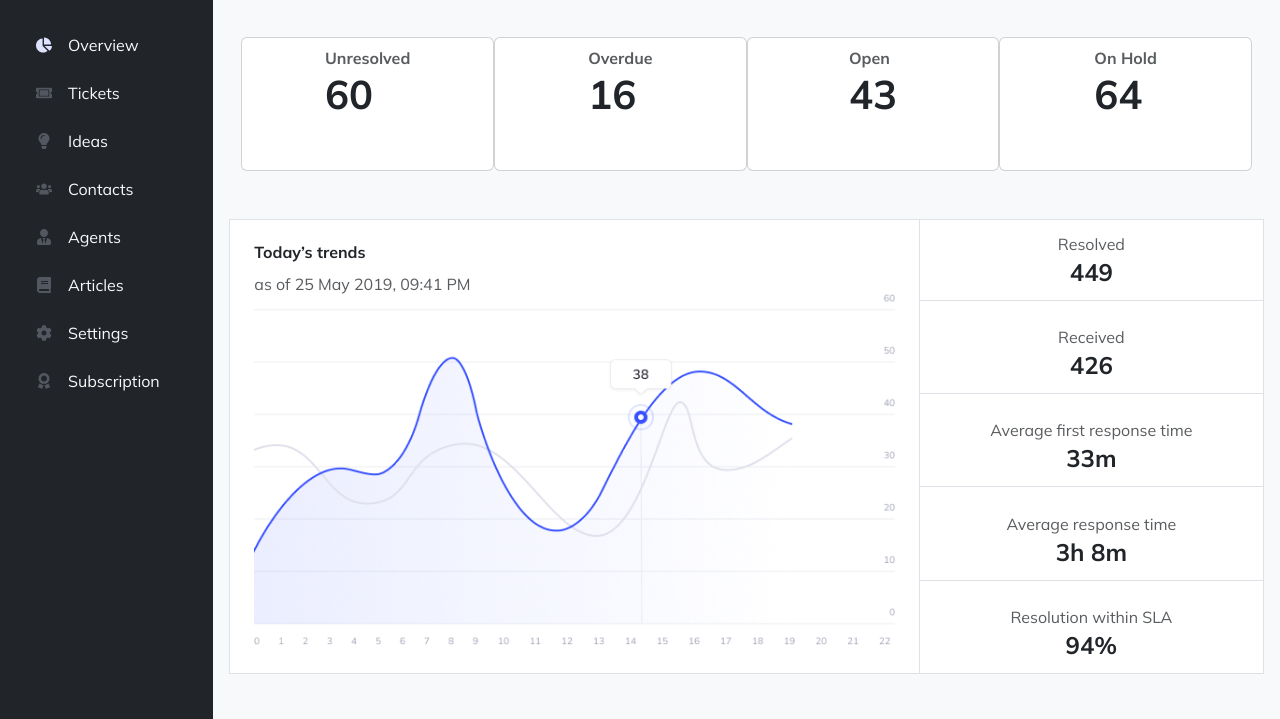
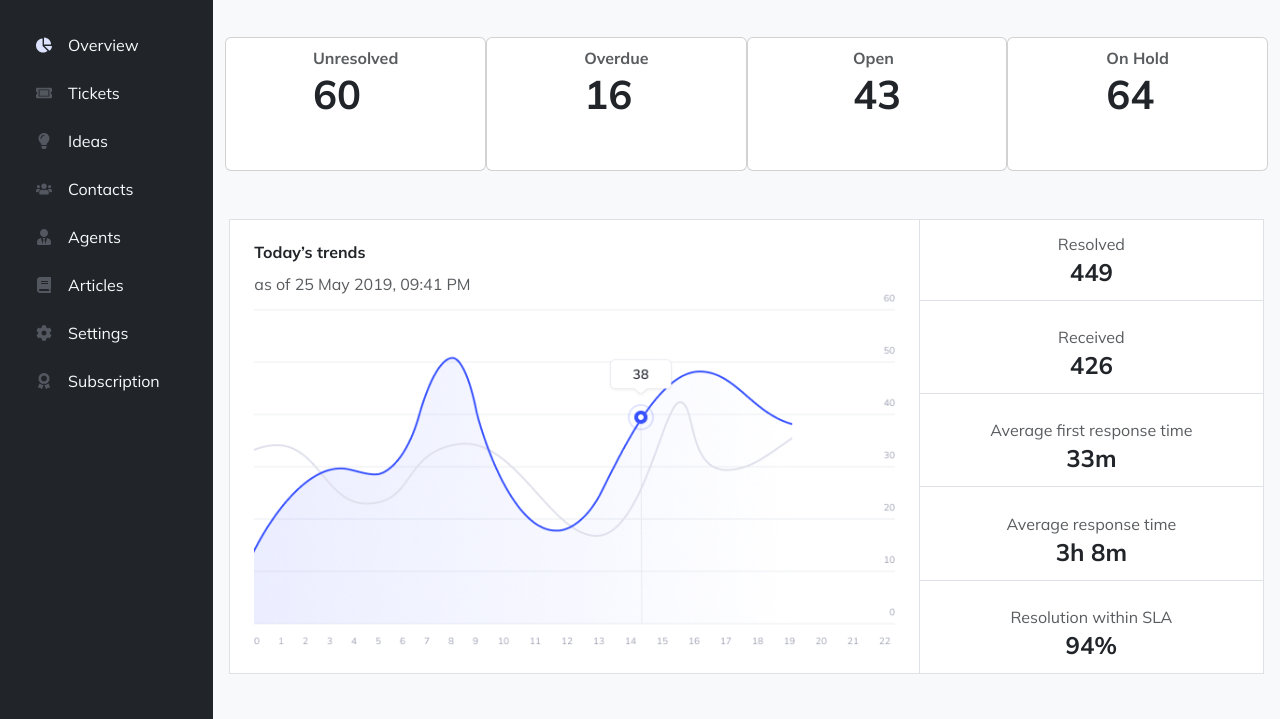
Before and after one commit to Goopydoopy/inm320bootstrapprojects, a website: page public/index.html in a window 1280 px wide. Shown: the part 75-794 px from the top of the page. Drawn offline with nearby package versions, Linux system fonts and the light colour scheme.

Commit message:
Update index.html

```diff
--- a/public/index.html
+++ b/public/index.html
@@ -170,28 +170,28 @@
                 </div>
             </div>
             <!--Card row starts-->
-            <section class="d-flex justify-content-between my-5 mx-3" id="fourcardrow">
-                <div class="card align-items-center" style="width: 258px;height: 134px;">
+            <section class="d-flex justify-content-between my-5 mx-0" id="fourcardrow">
+                <div class="card align-items-center" style="width: 350px;height: 134px;">
                     <div class="card-body">
                         <h6 class="card-subtitle mb-2 text-muted fw-bolder">Unresolved</h6>
                         <p class="card-text fw-bolder" style="font-size: 40px">60</p>
                     </div>
                 </div>
 
-                <div class="card align-items-center" style="width: 258px;height: 134px;">
+                <div class="card align-items-center" style="width: 350px;height: 134px;">
                     <div class="card-body">
                         <h6 class="card-subtitle mb-2 text-muted fw-bolder">Overdue</h6>
                         <p class="card-text fw-bolder" style="font-size: 40px;">16</p>
                     </div>
                 </div>
 
-                <div class="card align-items-center" style="width: 258px;height: 134px;">
+                <div class="card align-items-center" style="width: 350px;height: 134px;">
                     <div class="card-body">
                         <h6 class="card-subtitle mb-2 text-muted fw-bolder ">Open</h6>
                         <p class="card-text fw-bolder" style="font-size: 40px;">43</p>
                     </div>
                 </div>
-                <div class="card align-items-center" style="width: 258px;height: 134px;">
+                <div class="card align-items-center" style="width: 350px;height: 134px;">
                     <div class="card-body">
                         <h6 class="card-subtitle mb-2 text-muted fw-bolder">On Hold</h6>
                         <p class="card-text fw-bolder" style="font-size: 40px;">64</p>
@@ -235,7 +235,7 @@
             </section>
             <!-- Last Section -->
             <section class="d-flex justify-content-between m-5" id="lastsection">
-                <div class="card d-flex flex-column justify-content-evenly p-0" style="width:546px; height: 336px;">
+                <div class="card d-flex flex-column justify-content-evenly p-0" style="width:710px; height: 336px;">
                     <div class="card-body p-0">
                         <div class="d-flex justify-content-between p-3">
                             <h5 class="fs-5 fw-bolder"> Unresolved Tickets</h5>
@@ -265,7 +265,7 @@
                 </div>
 
 
-                <div class="card card d-flex flex-column justify-content-evenly p-0" style="width:546px;height: 336px;">
+                <div class="card card d-flex flex-column justify-content-evenly p-0" style="width:710px;height: 336px;">
                     <div class="card-body p-0">
                         <div class="d-flex justify-content-between p-3">
                             <h5 class="fs-5 fw-bolder"> Tasks</h5>
```
